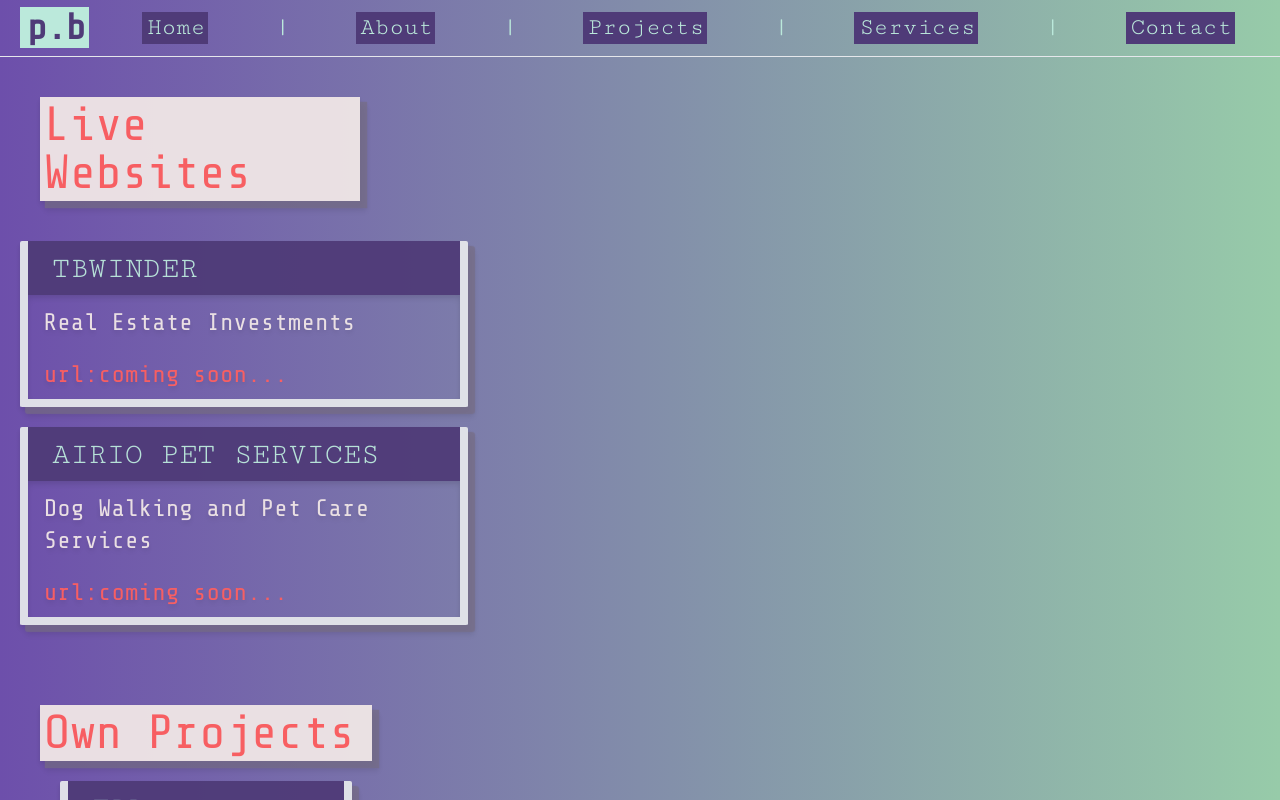
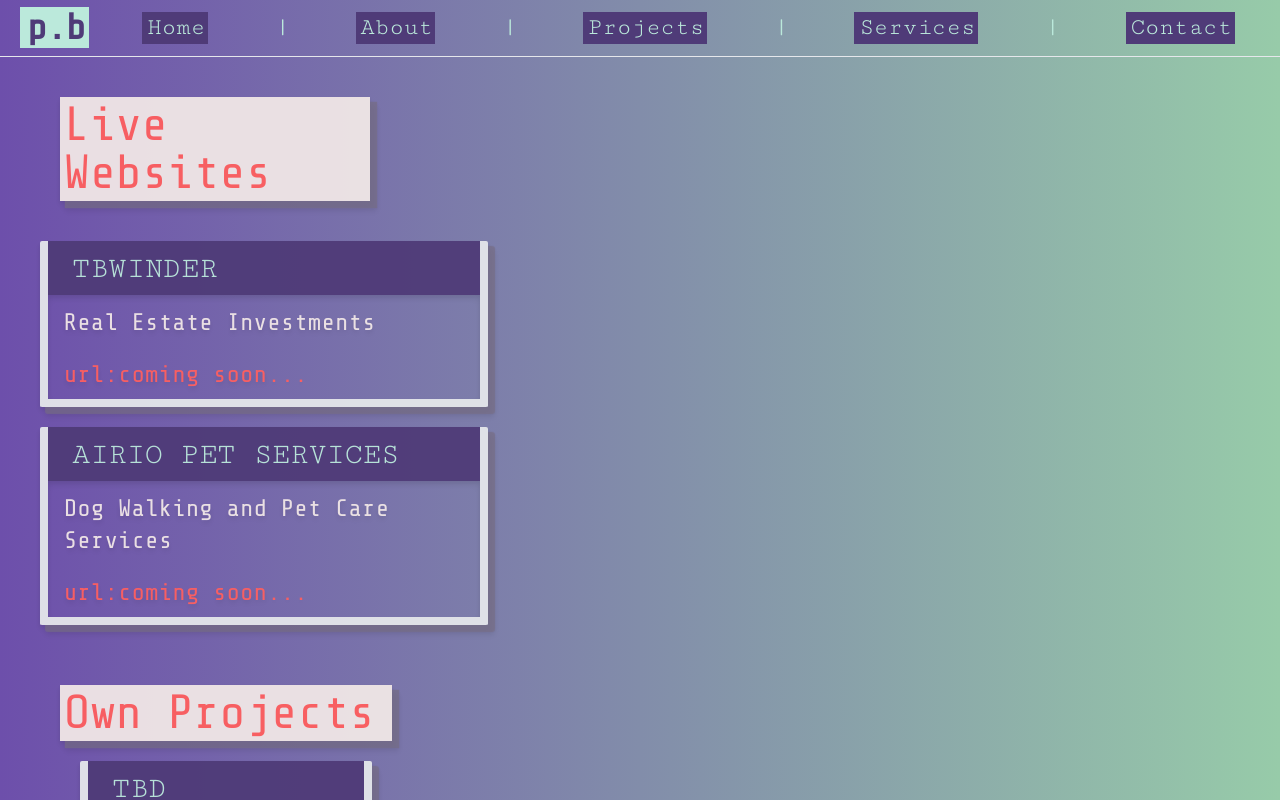
Before and after one commit to tfnielson-se/point-break, a Next.js app: page /projects in a window 1280 px wide. Shown: the top 800 px of the page. Built offline with nearby package versions, Linux system fonts and the light colour scheme.

Commit message:
fixing margins

```diff
--- a/pages/contact/index.js
+++ b/pages/contact/index.js
@@ -3,10 +3,8 @@ import { TfiEmail } from "react-icons/tfi";
 import { FaLinkedin } from "react-icons/fa";
 import { motion, AnimatePresence } from "framer-motion";
 
-
 const Contact = () => {
 	return (
-		<>
 		<AnimatePresence>
 			<motion.div
 				initial={{ opacity: 0, y: 15 }}
@@ -14,6 +12,7 @@ const Contact = () => {
 				exit={{ opacity: 0, y: 15 }}
 				transition={{ delay: 0.25 }}
 			>
+				<section className="m-5">
 					<div className="m-5 lg:m-10 lg:w-1/4">
 						<p
 							className={`first-color font-third-color text-5xl p-1 bring-up`}
@@ -71,9 +70,9 @@ const Contact = () => {
 						<section className="mr-2 w-10 h-2 second-color m-auto rounded"></section>
 						<section className="mr-2 w-5 h-2 second-color m-auto rounded"></section>
 					</div>
+				</section>
 			</motion.div>
 		</AnimatePresence>
-		</>
 	);
 };
 
--- a/pages/projects/index.js
+++ b/pages/projects/index.js
@@ -25,6 +25,7 @@ const Projects = () => {
 				exit={{ opacity: 0, y: 15 }}
 				transition={{ delay: 0.25 }}
 			>
+                <section className="m-5">
                  <div className="m-5 lg:m-10 lg:w-1/4">
 						<p
 							className={`first-color font-third-color text-5xl p-1 bring-up`}
@@ -32,7 +33,7 @@ const Projects = () => {
 							Live Websites
 						</p>
 					</div>
-					<div className="my-10">
+					<div className="my-5">
 						{items.map((item) => (
 							<ProjectCard key={item.title} title={item.title} body={item.body} />
 						))}
@@ -65,6 +66,7 @@ const Projects = () => {
 						</div>
 					</div>
 				</div>
+                </section>
 			</motion.div>
 		</AnimatePresence>
 	);
--- a/pages/services/index.js
+++ b/pages/services/index.js
@@ -3,7 +3,6 @@ import { motion, AnimatePresence } from "framer-motion";
 
 const Services = () => {
 	return (
-		<>
 		<AnimatePresence>
 			<motion.div
 				initial={{ opacity: 0, y: 15 }}
@@ -11,6 +10,7 @@ const Services = () => {
 				exit={{ opacity: 0, y: 15 }}
 				transition={{ delay: 0.25 }}
 			>
+				<section className="m-5">
 					<div className="m-5 lg:m-10 lg:w-1/4">
 						<p
 							className={`first-color font-third-color text-5xl p-1 bring-up`}
@@ -63,9 +63,9 @@ const Services = () => {
 							}
 						/> */}
 					</div>
+				</section>
 			</motion.div>
 		</AnimatePresence>
-		</>
 	);
 };
 
--- a/styles/globals.css
+++ b/styles/globals.css
@@ -7,6 +7,7 @@
     border-width: 1px;
     border-color: white;
     border-radius: 0.5em;
+    padding: 0.1em
 } */
 
 :root {
```
Lines whose indentation alone changed are shown as unchanged.
